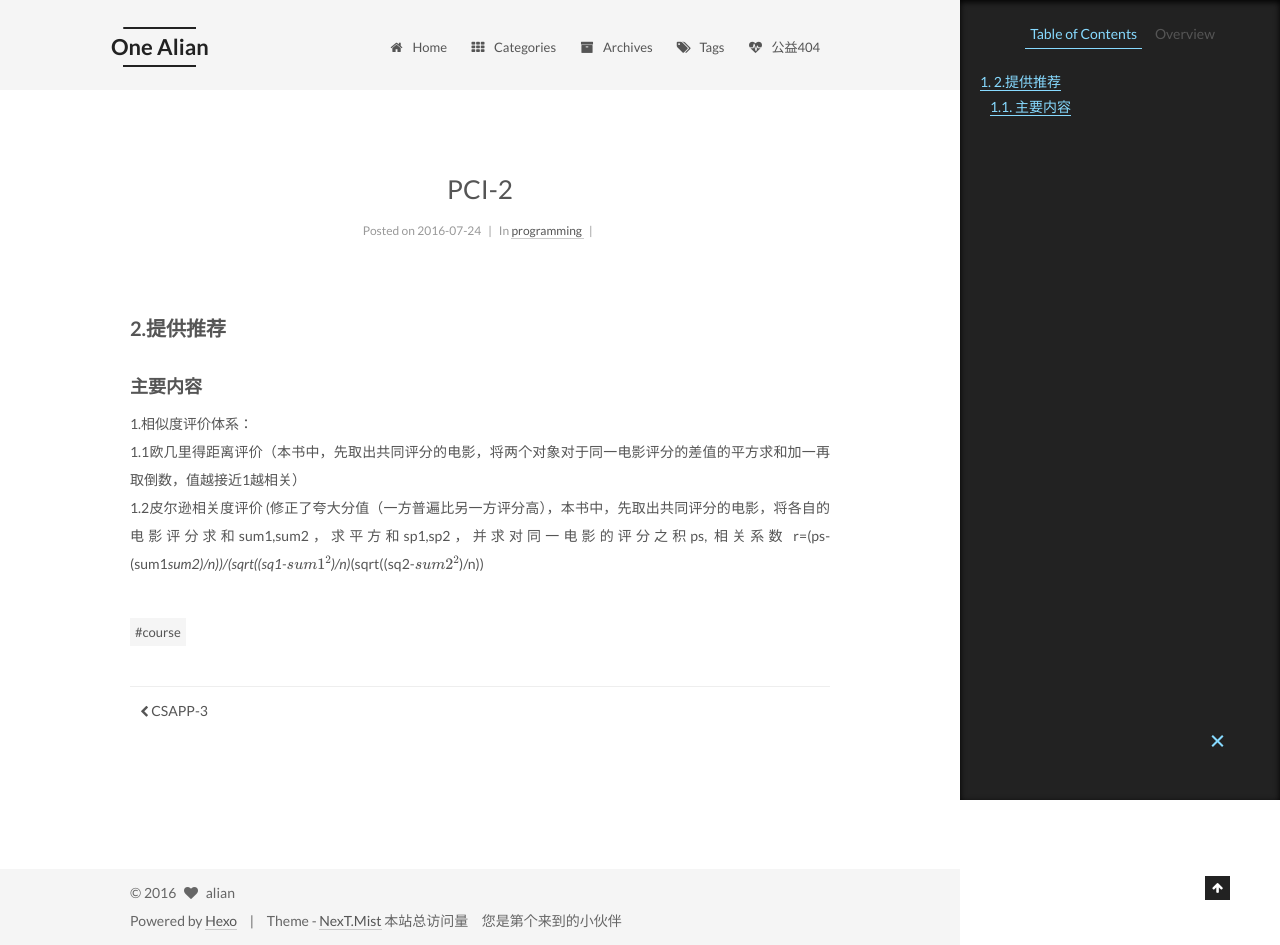
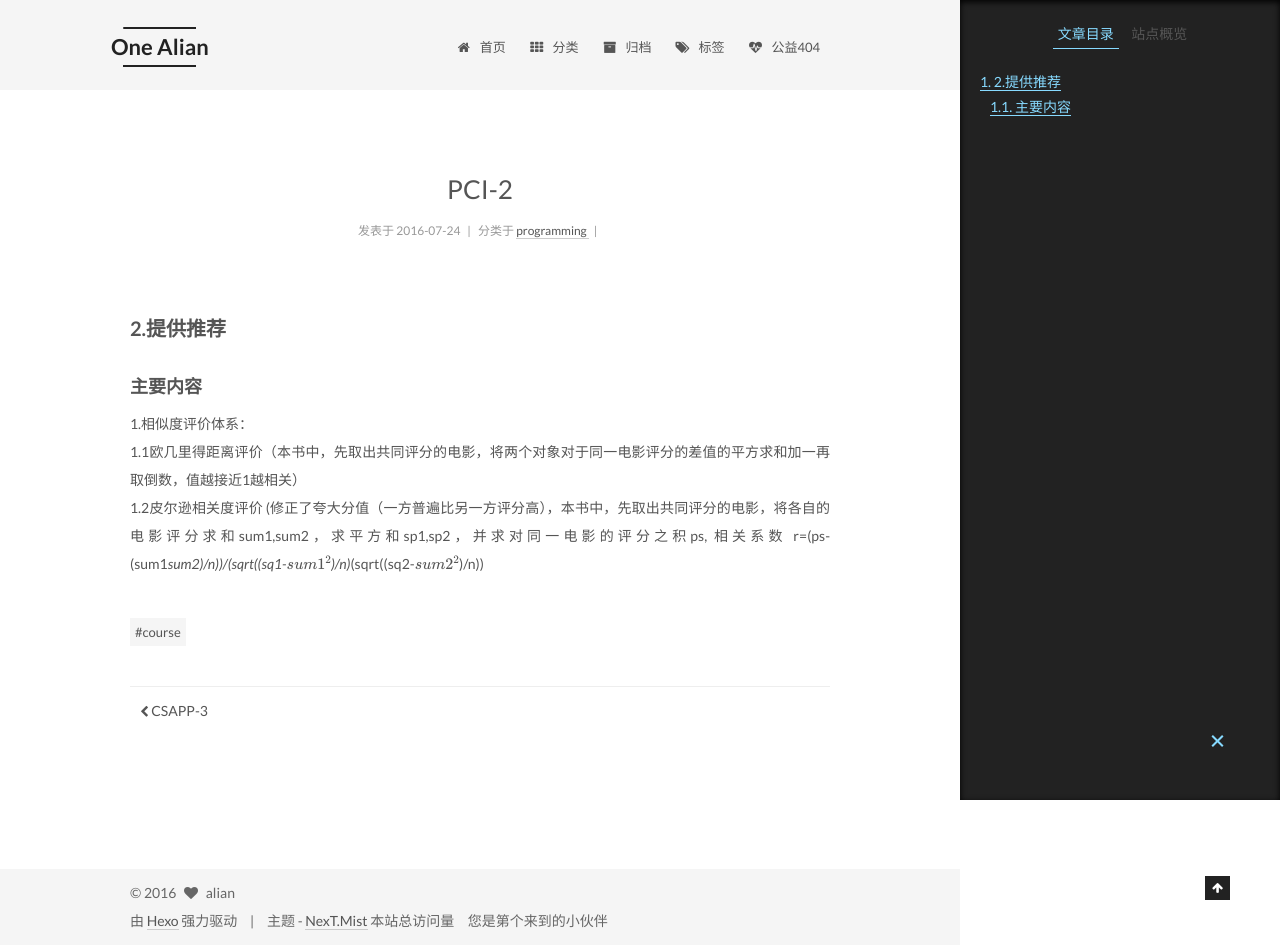
Before and after one commit to BaichuanWu/BaichuanWu.github.io, a plain HTML site: page 2016/07/24/PCI-2/index.html in a window 1280 px wide. Drawn offline with nearby package versions, Linux system fonts and the light colour scheme; some packages are replaced by stand-ins of ours; a script that the page names is missing.

Commit message:
Site updated: 2016-07-25 15:40:05

```diff
--- a/2016/07/24/PCI-2/index.html
+++ b/2016/07/24/PCI-2/index.html
@@ -106,7 +106,7 @@
     motion: true,
     duoshuo: {
       userId: 0,
-      author: 'Author'
+      author: '博主'
     }
   };
 </script>
@@ -119,7 +119,7 @@
   <title> PCI-2 | One Alian </title>
 </head>
 
-<body itemscope itemtype="http://schema.org/WebPage" lang="en">
+<body itemscope itemtype="http://schema.org/WebPage" lang="zh-Hans">
 
 
 
@@ -174,7 +174,7 @@
 
               <i class="menu-item-icon fa fa-fw fa-home"></i> <br />
 
-            Home
+            首页
           </a>
         </li>
 
@@ -184,7 +184,7 @@
 
               <i class="menu-item-icon fa fa-fw fa-th"></i> <br />
 
-            Categories
+            分类
           </a>
         </li>
 
@@ -194,7 +194,7 @@
 
               <i class="menu-item-icon fa fa-fw fa-archive"></i> <br />
 
-            Archives
+            归档
           </a>
         </li>
 
@@ -204,7 +204,7 @@
 
               <i class="menu-item-icon fa fa-fw fa-tags"></i> <br />
 
-            Tags
+            标签
           </a>
         </li>
 
@@ -267,7 +267,7 @@
             <span class="post-meta-item-icon">
               <i class="fa fa-calendar-o"></i>
             </span>
-            <span class="post-meta-item-text">Posted on</span>
+            <span class="post-meta-item-text">发表于</span>
             <time itemprop="dateCreated" datetime="2016-07-24T21:52:10+08:00" content="2016-07-24">
               2016-07-24
             </time>
@@ -279,7 +279,7 @@
               <span class="post-meta-item-icon">
                 <i class="fa fa-folder-o"></i>
               </span>
-              <span class="post-meta-item-text">In</span>
+              <span class="post-meta-item-text">分类于</span>
 
                 <span itemprop="about" itemscope itemtype="https://schema.org/Thing">
                   <a href="/categories/programming/" itemprop="url" rel="index">
@@ -413,10 +413,10 @@
 
         <ul class="sidebar-nav motion-element">
           <li class="sidebar-nav-toc sidebar-nav-active" data-target="post-toc-wrap" >
-            Table of Contents
+            文章目录
           </li>
           <li class="sidebar-nav-overview" data-target="site-overview">
-            Overview
+            站点概览
           </li>
         </ul>
 
@@ -433,7 +433,7 @@
           <div class="site-state-item site-state-posts">
             <a href="/archives">
               <span class="site-state-item-count">4</span>
-              <span class="site-state-item-name">posts</span>
+              <span class="site-state-item-name">日志</span>
             </a>
           </div>
 
@@ -441,7 +441,7 @@
             <div class="site-state-item site-state-categories">
               <a href="/categories">
                 <span class="site-state-item-count">1</span>
-                <span class="site-state-item-name">categories</span>
+                <span class="site-state-item-name">分类</span>
               </a>
             </div>
 
@@ -450,7 +450,7 @@
             <div class="site-state-item site-state-tags">
               <a href="/tags">
                 <span class="site-state-item-count">2</span>
-                <span class="site-state-item-name">tags</span>
+                <span class="site-state-item-name">标签</span>
               </a>
             </div>
 
@@ -505,11 +505,11 @@
 </div>
 
 <div class="powered-by">
-  Powered by <a class="theme-link" href="http://hexo.io">Hexo</a>
+  由 <a class="theme-link" href="http://hexo.io">Hexo</a> 强力驱动
 </div>
 
 <div class="theme-info">
-  Theme -
+  主题 -
   <a class="theme-link" href="https://github.com/iissnan/hexo-theme-next">
     NexT.Mist
   </a>
--- a/css/main.css
+++ b/css/main.css
@@ -1548,7 +1548,7 @@ pre .javascript .function {
   width: 4px;
   height: 4px;
   border-radius: 50%;
-  background: #54ff0a;
+  background: #7fd0d2;
 }
 .links-of-blogroll {
   font-size: 13px;
```
Also changed, not shown: 2016/07/24/CSAPP-1-2/index.html (+15 -15 lines), 2016/07/24/CSAPP-3/index.html (+15 -15 lines), 2016/07/24/First-Article/index.html (+14 -14 lines), archives/2016/07/index.html (+13 -13 lines), archives/2016/index.html (+13 -13 lines), archives/index.html (+13 -13 lines), categories/index.html (+13 -13 lines), categories/programming/index.html (+13 -13 lines), index.html (+18 -18 lines), tags/course/index.html (+13 -13 lines), tags/index.html (+13 -13 lines).
